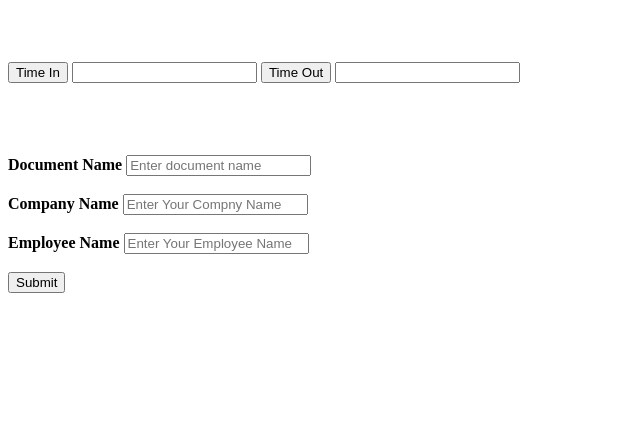
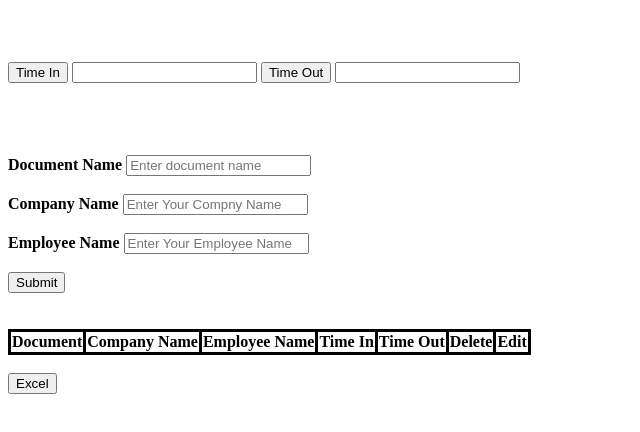
Before and after one commit to Haritha2205/firebaseDemo, a website: page public/index.html in a window 1280 px wide. Shown: the whole page, without its empty margins (0-640 px from the left). Drawn offline with Linux system fonts and the light colour scheme; some packages are replaced by stand-ins of ours; no server answers.

Commit message:
Updated index.html

```diff
--- a/public/index.html
+++ b/public/index.html
@@ -29,30 +29,9 @@
       border-collapse: collapse;
     }
   </style>
-
 </head>
 
 <body>
-
-  <!-- <form id="docs" >
-    <div>
-      <label style="font-weight: bold;">Document Name : </label>
-      <input id="docName" type="text" placeholder="Enter document name">
-    </div><br>
-      <label style="font-weight: bold;">Name : </label>
-      <input id="name" type="text" placeholder="Enter Your Name">
-    </div>
-    <br>
-    <div></div>
-    <div><br>
-      <label style="font-weight: bold;">Designation : </label>
-      <input id="des" type="text" autocomplete="off" placeholder="Enter Your Designation">
-    </div>
-    <div></div>
-    <br>
-    <button type="button" class="btn btn-secondary" onclick="onSubmit()" >Submit</button>
-  </form><br><br>  -->
-
   <form id="docs" >
       <br><br><br>
       <div>
@@ -77,12 +56,11 @@
       <input id="name" type="text" autocomplete="off" placeholder="Enter Your Employee Name">
     </div>
     <div></div>
-
     <br>
     <button type="button" class="btn btn-secondary" onclick="onSubmit()">Submit</button>
   </form><br><br>
 
-  <!-- <table id="view">
+   <table id="view">
     <tr>
       <th>Document</th>
       <th>Company Name</th>
@@ -94,7 +72,7 @@
     </tr>
   </table>
   <br>
-  <button onclick="ExportToExcel()">Excel</button>   -->
+  <button onclick="ExportToExcel()">Excel</button>
 
   <script src="index.js"> </script>
 </body>
```
